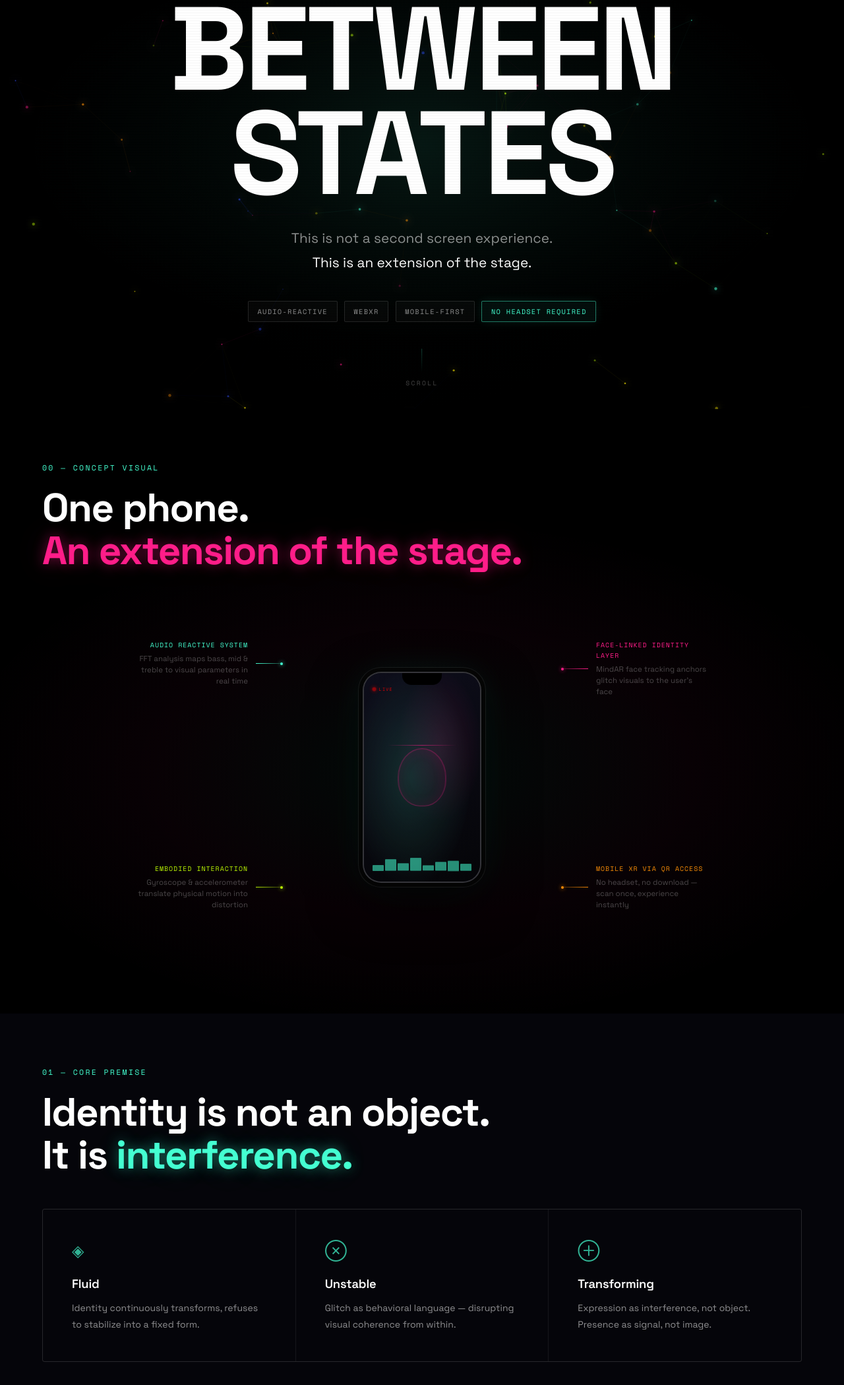
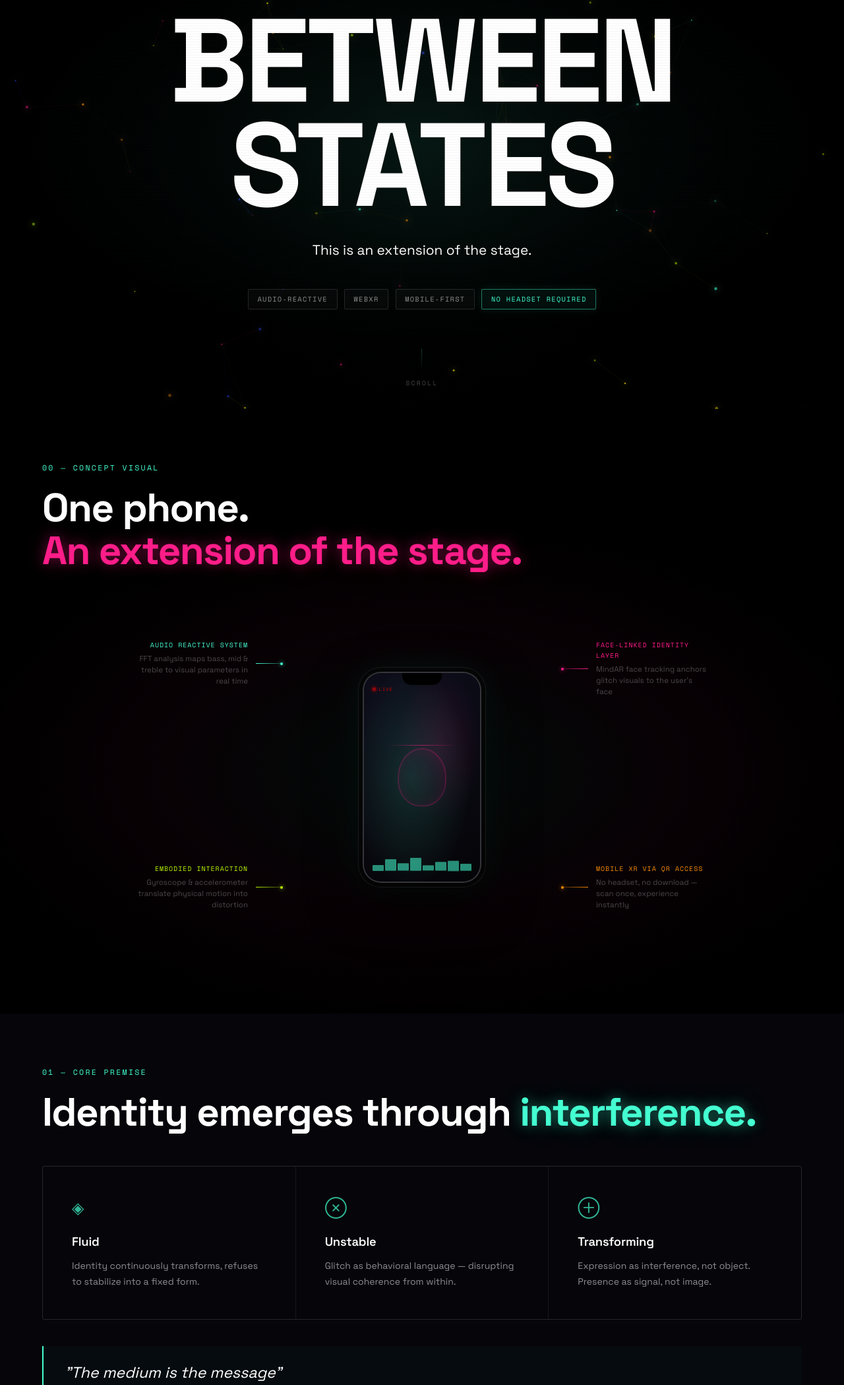
Before and after one commit to cmansanarez/BetweenStates_Master, a website built with Vite: page Between_States_Pitch/index.html in a window 1280 px wide. Shown: the part 180-2279 px from the top of the page at 66% size. Built offline with nearby package versions, Linux system fonts and the light colour scheme; animation ran at ten frames a second.

Commit message:
Revise text in index.html for clarity and impact

```diff
--- a/Between_States_Pitch/index.html
+++ b/Between_States_Pitch/index.html
@@ -25,7 +25,6 @@
         <span class="glitch glitch--alt" data-text="STATES">STATES</span>
       </h1>
       <p class="hero-tagline">
-        This is not a second screen experience.<br>
         <em>This is an extension of the stage.</em>
       </p>
       <div class="hero-badges">
@@ -117,8 +116,8 @@
     <div class="container">
       <p class="section-eyebrow reveal">01 — Core Premise</p>
       <h2 class="section-title reveal">
-        Identity is not an object.<br>
-        It is <span class="neon">interference.</span>
+       Identity emerges through
+        <span class="neon">interference.</span>
       </h2>
       <div class="premise-grid">
         <div class="premise-card reveal" data-delay="0">
@@ -521,7 +520,7 @@
     <div class="container">
       <p class="section-eyebrow reveal">07 — XR Experience Layers</p>
       <h2 class="section-title reveal">
-        Not flat. Not fixed.<br><span class="neon neon--blue">Four spatial layers, stacked.</span>
+           Four interconnected layers<br><span class="neon neon--blue">shape the experience.</span>
       </h2>
       <div class="layers-diagram reveal" data-delay="0">
         <div class="layer-item" data-layer="4">
```
